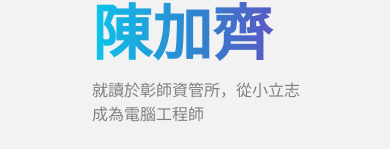
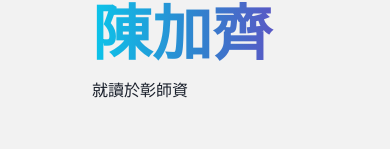
Before and after one commit to kitakita8879/web_final_project, a React Native app: screen /M1061009 in a window 390 px wide. Shown: the part 368-517 px from the top of the page. Built offline with nearby package versions, Linux system fonts and the light colour scheme; grey boxes are pictures that could not be loaded.

Commit message:
final change

```diff
--- a/Home.js
+++ b/Home.js
@@ -18,11 +18,11 @@ export const HomeScreen = ({route, navigation}) =>{
                             <MaterialIcon name="face-man-shimmer" size={120}/>
                             <VStack direction="column" align='start' flexWrap="wrap" w={(isNotSmallerScreen) ? '20vw':'50vw'} >
                                 <Text style={{fontSize:24}}>M1061009 陳加齊</Text>
-                                <Text style={{fontSize:16, color:'gray',marginTop:6,flexWrap:"wrap",alignSelf:'flex-start'}}>簡介</Text>
+                                <Text style={{fontSize:16, color:'gray',marginTop:6,flexWrap:"wrap",alignSelf:'flex-start'}}>就讀於彰師資管所<br/>從⼩立志成為電腦工程師</Text>
 
                             </VStack>
                         </HStack>
-                        <Text style={{fontSize:8, color:'blue',opacity: 0.3,alignSelf:'flex-end',justifyContent:'flex-end'}}>了解更多
+                        <Text style={{fontSize:10, color:'blue',opacity: 0.3,alignSelf:'flex-end',justifyContent:'flex-end'}}>了解更多
                             <MaterialIcon name="arrow-right" size={20}/>
                         </Text>
                     </VStack>
@@ -37,7 +37,7 @@ export const HomeScreen = ({route, navigation}) =>{
 
                             </VStack>
                         </HStack>
-                        <Text style={{fontSize:8, color:'blue',opacity: 0.3,alignSelf:'flex-end',justifyContent:'flex-end'}}>了解更多
+                        <Text style={{fontSize:10, color:'blue',opacity: 0.3,alignSelf:'flex-end',justifyContent:'flex-end'}}>了解更多
                             <MaterialIcon name="arrow-right" size={20}/>
                         </Text>
                     </VStack>
--- a/M1061009.js
+++ b/M1061009.js
@@ -8,6 +8,8 @@ import MaterialICON from 'react-native-vector-icons/MaterialCommunityIcons';
 import ICON from 'react-native-vector-icons/FontAwesome';
 import { projectsList1009 } from "./assets/1105data";
 import ProjectCard from "./projectCard";
+import Typical from 'react-typical'
+
 
 
 
@@ -27,13 +29,17 @@ export const M1061009Screen = ({route, navigation}) =>{
 
 
                     <Flex direction={isNotSmallerScreen ? "row" : "column"}
-                        spacing="200px" p={isNotSmallerScreen ? "0" : "16"}
+                        spacing="300px" p={isNotSmallerScreen ? "0" : "16"}
                         alignSelf="flex-start">
 
                         <Box mt={isNotSmallerScreen ? "0" : 16} align='flex-start'>
                             <Text fontSize="5xl" fontWeight="semibold">Hello, 我是</Text>
                             <Text fontSize="6xl" fontWeight="bold" bgGradient="linear(to-r, cyan.400, blue.500, purple.600)" bgClip='text' >陳加齊</Text>
-                            <Text color={"gray"}>就讀於彰師資管所，從⼩立志成為電腦工程師</Text>
+                            <Typical
+                            steps={['就讀於彰師資管所', 1500, '從⼩立志成為電腦工程師', 1000]}
+                                loop={Infinity}
+                                wrapper="h2"
+                            />
                         </Box>
 
                         <Image alignSelf="center" mt={isNotSmallerScreen ? "0" : "12"}
@@ -52,13 +58,7 @@ export const M1061009Screen = ({route, navigation}) =>{
                 {/* </Flex> */}
             </HStack>
 
-
-
-
             <Flex direction={isNotSmallerScreen ? "row" : "column"} w="100%" maxWidth={{ base: "50vh", md: "130vh", lg: "130vh", xl: "130vh" }}>
-
-                {/* Big title*/}
-
 
 
                 {/* content*/}
--- a/package.json
+++ b/package.json
@@ -27,6 +27,7 @@
     "react-native-screens": "~3.11.1",
     "react-native-vector-icons": "^9.1.0",
     "react-native-web": "0.17.7",
+    "react-typical": "^0.1.3",
     "scripts": "^0.1.0"
   },
   "devDependencies": {
```
Also changed, not shown: 1 other file (tests, documents, lock files or other folders).
